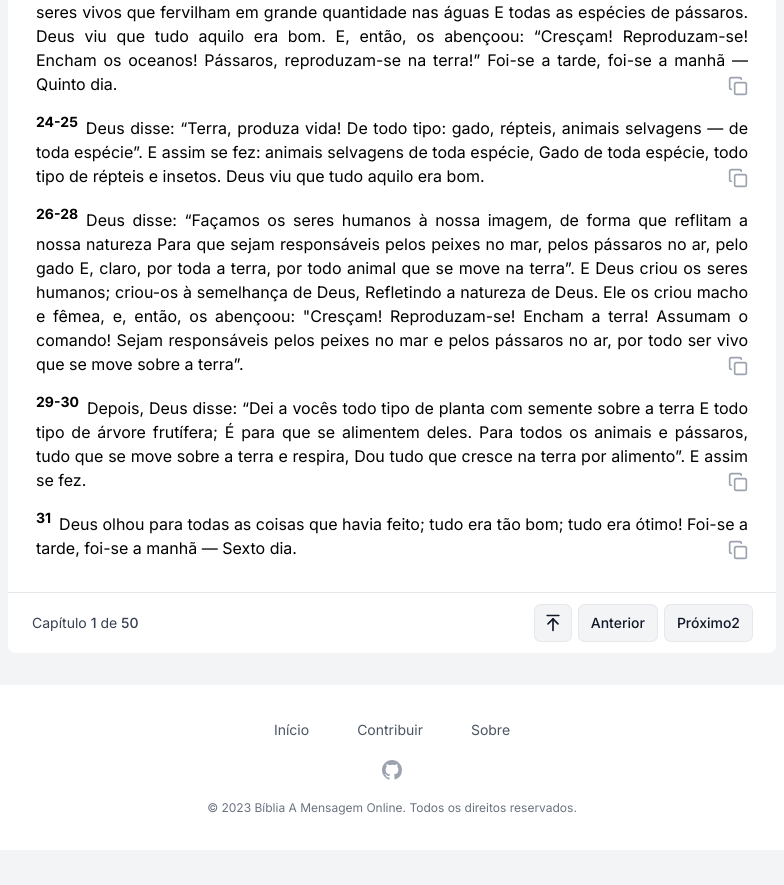
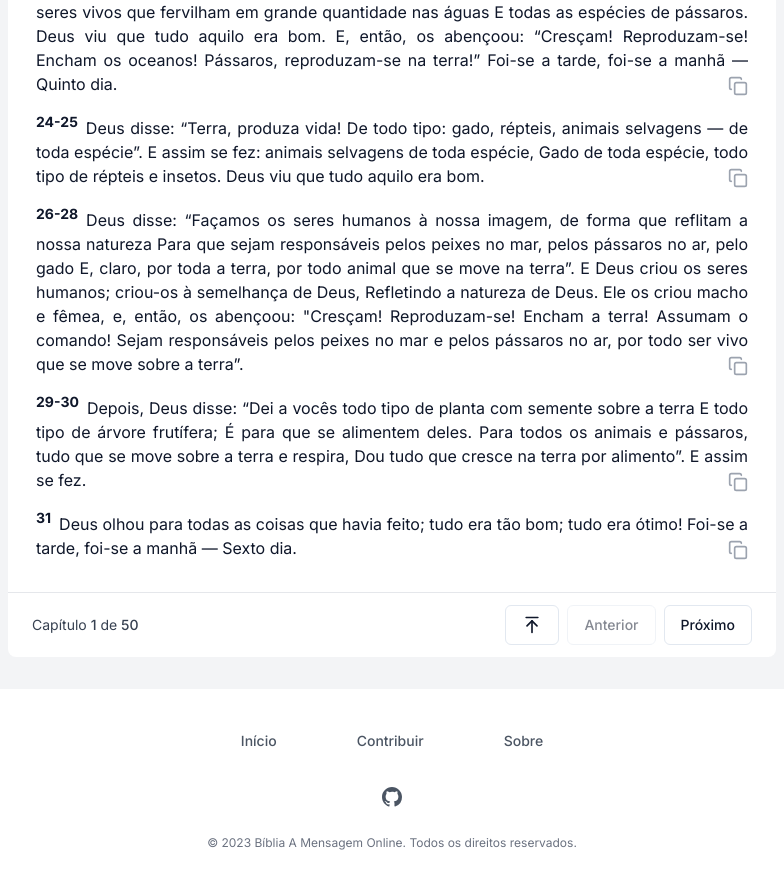
Before and after one commit to kevinkirsten/biblia-a-mensagem, a Next.js app: page /genesis/1 in a window 1280 px wide. Shown: the part 969-1854 px from the top of the page, without its empty margins (248-1032 px from the left). Before the commit the page ends 1819 px from the top, so only its background shows below. Built offline with nearby package versions, Linux system fonts and the light colour scheme; no server answers.

Commit message:
add shadcnui and refactor buttons

```diff
--- a/package.json
+++ b/package.json
@@ -31,6 +31,7 @@
     "react-dom": "18.2.0",
     "tailwind-merge": "^1.14.0",
     "tailwindcss": "3.3.3",
+    "tailwindcss-animate": "^1.0.7",
     "typescript": "5.2.2",
     "usehooks-ts": "^2.9.1"
   }
--- a/src/app/globals.css
+++ b/src/app/globals.css
@@ -5,3 +5,81 @@
 .justify-inter-word {
   text-justify: inter-word;
 }
+
+@layer base {
+  :root {
+    --background: 0 0% 100%;
+    --foreground: 222.2 47.4% 11.2%;
+
+    --muted: 210 40% 96.1%;
+    --muted-foreground: 215.4 16.3% 46.9%;
+
+    --popover: 0 0% 100%;
+    --popover-foreground: 222.2 47.4% 11.2%;
+
+    --border: 214.3 31.8% 91.4%;
+    --input: 214.3 31.8% 91.4%;
+
+    --card: 0 0% 100%;
+    --card-foreground: 222.2 47.4% 11.2%;
+
+    --primary: 222.2 47.4% 11.2%;
+    --primary-foreground: 210 40% 98%;
+
+    --secondary: 210 40% 96.1%;
+    --secondary-foreground: 222.2 47.4% 11.2%;
+
+    --accent: 210 40% 96.1%;
+    --accent-foreground: 222.2 47.4% 11.2%;
+
+    --destructive: 0 100% 50%;
+    --destructive-foreground: 210 40% 98%;
+
+    --ring: 215 20.2% 65.1%;
+
+    --radius: 0.5rem;
+  }
+
+  .dark {
+    --background: 224 71% 4%;
+    --foreground: 213 31% 91%;
+
+    --muted: 223 47% 11%;
+    --muted-foreground: 215.4 16.3% 56.9%;
+
+    --accent: 216 34% 17%;
+    --accent-foreground: 210 40% 98%;
+
+    --popover: 224 71% 4%;
+    --popover-foreground: 215 20.2% 65.1%;
+
+    --border: 216 34% 17%;
+    --input: 216 34% 17%;
+
+    --card: 224 71% 4%;
+    --card-foreground: 213 31% 91%;
+
+    --primary: 210 40% 98%;
+    --primary-foreground: 222.2 47.4% 1.2%;
+
+    --secondary: 222.2 47.4% 11.2%;
+    --secondary-foreground: 210 40% 98%;
+
+    --destructive: 0 63% 31%;
+    --destructive-foreground: 210 40% 98%;
+
+    --ring: 216 34% 17%;
+
+    --radius: 0.5rem;
+  }
+}
+
+@layer base {
+  * {
+    @apply border-border;
+  }
+  body {
+    @apply bg-background text-foreground;
+    font-feature-settings: "rlig" 1, "calt" 1;
+  }
+}
--- /dev/null
+++ b/src/components/Button/index.tsx
@@ -0,0 +1,56 @@
+import * as React from "react";
+import { Slot } from "@radix-ui/react-slot";
+import { cva, type VariantProps } from "class-variance-authority";
+
+import { cn } from "@/lib/utils";
+
+const buttonVariants = cva(
+  "inline-flex items-center justify-center rounded-md text-sm font-medium ring-offset-background transition-colors duration-100 focus-visible:outline-none focus-visible:ring-2 focus-visible:ring-ring focus-visible:ring-offset-2 disabled:pointer-events-none disabled:opacity-50",
+  {
+    variants: {
+      variant: {
+        default: "bg-primary text-primary-foreground hover:bg-primary/80",
+        destructive:
+          "bg-destructive text-destructive-foreground hover:bg-destructive/90",
+        outline:
+          "border border-input bg-background hover:bg-accent hover:text-accent-foreground",
+        secondary:
+          "bg-secondary text-secondary-foreground hover:bg-secondary/80",
+        ghost: "hover:bg-accent hover:text-accent-foreground",
+        link: "text-primary underline-offset-4 hover:underline",
+      },
+      size: {
+        default: "h-10 px-4 py-2",
+        sm: "h-9 rounded-md px-3",
+        lg: "h-11 rounded-md px-8",
+        icon: "h-10 w-10",
+      },
+    },
+    defaultVariants: {
+      variant: "default",
+      size: "default",
+    },
+  }
+);
+
+export interface ButtonProps
+  extends React.ButtonHTMLAttributes<HTMLButtonElement>,
+    VariantProps<typeof buttonVariants> {
+  asChild?: boolean;
+}
+
+const Button = React.forwardRef<HTMLButtonElement, ButtonProps>(
+  ({ className, variant, size, asChild = false, ...props }, ref) => {
+    const Comp = asChild ? Slot : "button";
+    return (
+      <Comp
+        className={cn(buttonVariants({ variant, size, className }))}
+        ref={ref}
+        {...props}
+      />
+    );
+  }
+);
+Button.displayName = "Button";
+
+export { Button, buttonVariants };
--- a/src/components/Footer/index.tsx
+++ b/src/components/Footer/index.tsx
@@ -3,6 +3,7 @@
 import { useNavigationContext } from "@/contexts/NavigationContext";
 import Link from "next/link";
 import { SVGProps } from "react";
+import { Button } from "@/components/Button";
 
 const GitHubIcon = (props: SVGProps<SVGSVGElement>) => (
   <svg fill="currentColor" viewBox="0 0 24 24" {...props}>
@@ -28,23 +29,29 @@ export default function Footer() {
         >
           {navigation.map(({ title, href }) => (
             <div key={title} className="pb-6">
-              <Link
-                href={href}
-                className="rounded-lg text-sm leading-6 text-gray-600 hover:text-gray-900 focus-visible:outline focus-visible:outline-2 focus-visible:outline-offset-2 focus-visible:outline-indigo-600 dark:text-gray-300 dark:hover:text-white dark:focus-visible:outline-indigo-500"
+              <Button
+                variant="ghost"
+                className="text-gray-600 dark:text-gray-900"
+                asChild
               >
-                {title}
-              </Link>
+                <Link href={href}>{title}</Link>
+              </Button>
             </div>
           ))}
         </nav>
         <div className="flex justify-center space-x-10">
-          <Link
-            href="/"
-            className="rounded-lg text-gray-400 hover:text-gray-500 focus-visible:outline focus-visible:outline-2 focus-visible:outline-offset-2 focus-visible:outline-indigo-600 dark:hover:text-gray-300 dark:focus-visible:outline-indigo-500"
+          <Button
+            variant="ghost"
+            title="GitHub do projeto"
+            className="text-gray-600 dark:text-gray-900"
           >
-            <span className="sr-only">GitHub</span>
-            <GitHubIcon className="h-6 w-6" aria-hidden="true" />
-          </Link>
+            <Link
+              href={`${process.env.NEXT_PUBLIC_GITHUB_URL}`}
+              target="_blank"
+            >
+              <GitHubIcon className="h-6 w-6" />
+            </Link>
+          </Button>
         </div>
         <p className="text-center text-xs leading-5 text-gray-500 dark:text-gray-400">
           &copy; {currentYear} Bíblia A Mensagem Online. Todos os direitos
--- a/src/components/Header/Sidebar.tsx
+++ b/src/components/Header/Sidebar.tsx
@@ -56,7 +56,7 @@ export default function Sidebar({
                         src="/images/bible.svg"
                         alt="Bíblia A Mensagem"
                       />
-                      <h2 className="items-center text-center text-sm font-semibold text-gray-700 dark:text-white md:flex md:text-base">
+                      <h2 className="items-center text-center text-sm font-semibold text-gray-900 dark:text-white md:flex md:text-base">
                         Bíblia A Mensagem
                       </h2>
                     </Link>
--- a/src/components/Header/index.tsx
+++ b/src/components/Header/index.tsx
@@ -51,7 +51,7 @@ export default function Header() {
             src="/images/bible.svg"
             alt="Bíblia A Mensagem"
           />
-          <h2 className="items-center text-center font-semibold text-gray-700 dark:text-white md:flex md:text-base">
+          <h2 className="items-center text-center font-semibold text-gray-900 dark:text-white md:flex md:text-base">
             Bíblia A Mensagem
           </h2>
         </Link>
--- a/src/components/Verses/index.tsx
+++ b/src/components/Verses/index.tsx
@@ -4,7 +4,7 @@ import { ArrowUpToLine, Copy } from "lucide-react";
 import { BibleBook, Verse } from "@/lib/types";
 import { copyTextToClipboard } from "@/lib/utils";
 import Link from "next/link";
-import clsx from "clsx";
+import { Button } from "@/components/Button";
 
 export default function Verses({
   book,
@@ -74,29 +74,19 @@ export default function Verses({
           </p>
         </div>
         <div className="flex flex-1 justify-between gap-2 sm:justify-end">
-          <span title="Voltar para o topo" onClick={scrollToTop}>
-            <ArrowUpToLine className="h-9 w-9 cursor-pointer rounded-md bg-gray-100 p-2 text-gray-900 ring-1 ring-gray-200 hover:bg-gray-200 focus-visible:outline focus-visible:outline-2 focus-visible:outline-offset-2 focus-visible:outline-indigo-600 dark:bg-gray-700 dark:text-white dark:ring-gray-600 dark:hover:bg-gray-500 dark:focus-visible:outline-indigo-500" />
-          </span>
-          <Link
-            href={previousBookUrl}
-            scroll={previousBookExists}
-            className={clsx(
-              "relative inline-flex items-center rounded-md bg-gray-100 px-3 py-2 text-sm font-medium text-gray-900 ring-1 ring-gray-200 hover:bg-gray-200 focus-visible:outline focus-visible:outline-2 focus-visible:outline-offset-2 focus-visible:outline-indigo-600 dark:bg-gray-700 dark:text-white dark:ring-gray-600 dark:hover:bg-gray-500 dark:focus-visible:outline-indigo-500",
-              { "cursor-not-allowed": !previousBookExists }
-            )}
+          <Button
+            variant="outline"
+            title="Voltar para o topo"
+            onClick={scrollToTop}
           >
-            Anterior
-          </Link>
-          <Link
-            href={nextBookUrl}
-            scroll={nextBookExists}
-            className={clsx(
-              "relative inline-flex items-center rounded-md bg-gray-100 px-3 py-2 text-sm font-medium text-gray-900 ring-1 ring-gray-200 hover:bg-gray-200 focus-visible:outline focus-visible:outline-2 focus-visible:outline-offset-2 focus-visible:outline-indigo-600 dark:bg-gray-700 dark:text-white dark:ring-gray-600 dark:hover:bg-gray-500 dark:focus-visible:outline-indigo-500",
-              { "cursor-not-allowed": !nextBookExists }
-            )}
-          >
-            Próximo2
-          </Link>
+            <ArrowUpToLine className="h-5 w-5" />
+          </Button>
+          <Button variant="outline" disabled={!previousBookExists}>
+            <Link href={previousBookUrl}>Anterior</Link>
+          </Button>
+          <Button variant="outline" disabled={!nextBookExists}>
+            <Link href={nextBookUrl}>Próximo</Link>
+          </Button>
         </div>
       </nav>
     </>
--- a/tailwind.config.ts
+++ b/tailwind.config.ts
@@ -1,21 +1,81 @@
-import type { Config } from 'tailwindcss'
+import type { Config } from "tailwindcss";
+import { fontFamily } from "tailwindcss/defaultTheme";
 
 const config: Config = {
   content: [
-    './src/pages/**/*.{js,ts,jsx,tsx,mdx}',
-    './src/components/**/*.{js,ts,jsx,tsx,mdx}',
-    './src/app/**/*.{js,ts,jsx,tsx,mdx}',
+    "./src/pages/**/*.{js,ts,jsx,tsx,mdx}",
+    "./src/components/**/*.{js,ts,jsx,tsx,mdx}",
+    "./src/app/**/*.{js,ts,jsx,tsx,mdx}",
   ],
   darkMode: ["class"],
   theme: {
+    container: {
+      center: true,
+      padding: "2rem",
+      screens: {
+        "2xl": "1400px",
+      },
+    },
     extend: {
-      backgroundImage: {
-        'gradient-radial': 'radial-gradient(var(--tw-gradient-stops))',
-        'gradient-conic':
-          'conic-gradient(from 180deg at 50% 50%, var(--tw-gradient-stops))',
+      colors: {
+        border: "hsl(var(--border))",
+        input: "hsl(var(--input))",
+        ring: "hsl(var(--ring))",
+        background: "hsl(var(--background))",
+        foreground: "hsl(var(--foreground))",
+        primary: {
+          DEFAULT: "hsl(var(--primary))",
+          foreground: "hsl(var(--primary-foreground))",
+        },
+        secondary: {
+          DEFAULT: "hsl(var(--secondary))",
+          foreground: "hsl(var(--secondary-foreground))",
+        },
+        destructive: {
+          DEFAULT: "hsl(var(--destructive))",
+          foreground: "hsl(var(--destructive-foreground))",
+        },
+        muted: {
+          DEFAULT: "hsl(var(--muted))",
+          foreground: "hsl(var(--muted-foreground))",
+        },
+        accent: {
+          DEFAULT: "hsl(var(--accent))",
+          foreground: "hsl(var(--accent-foreground))",
+        },
+        popover: {
+          DEFAULT: "hsl(var(--popover))",
+          foreground: "hsl(var(--popover-foreground))",
+        },
+        card: {
+          DEFAULT: "hsl(var(--card))",
+          foreground: "hsl(var(--card-foreground))",
+        },
+      },
+      borderRadius: {
+        lg: `var(--radius)`,
+        md: `calc(var(--radius) - 2px)`,
+        sm: "calc(var(--radius) - 4px)",
+      },
+      fontFamily: {
+        sans: ["var(--font-sans)", ...fontFamily.sans],
+      },
+      keyframes: {
+        "accordion-down": {
+          from: { height: "0" },
+          to: { height: "var(--radix-accordion-content-height)" },
+        },
+        "accordion-up": {
+          from: { height: "var(--radix-accordion-content-height)" },
+          to: { height: "0" },
+        },
+      },
+      animation: {
+        "accordion-down": "accordion-down 0.2s ease-out",
+        "accordion-up": "accordion-up 0.2s ease-out",
       },
     },
   },
-  plugins: [require("@tailwindcss/forms")],
-}
-export default config
+  plugins: [require("@tailwindcss/forms"), require("tailwindcss-animate")],
+};
+export default config;
```
Also changed, not shown: src/app/not-found.tsx (+5 -8 lines), 2 other files (tests, documents, lock files or other folders).
